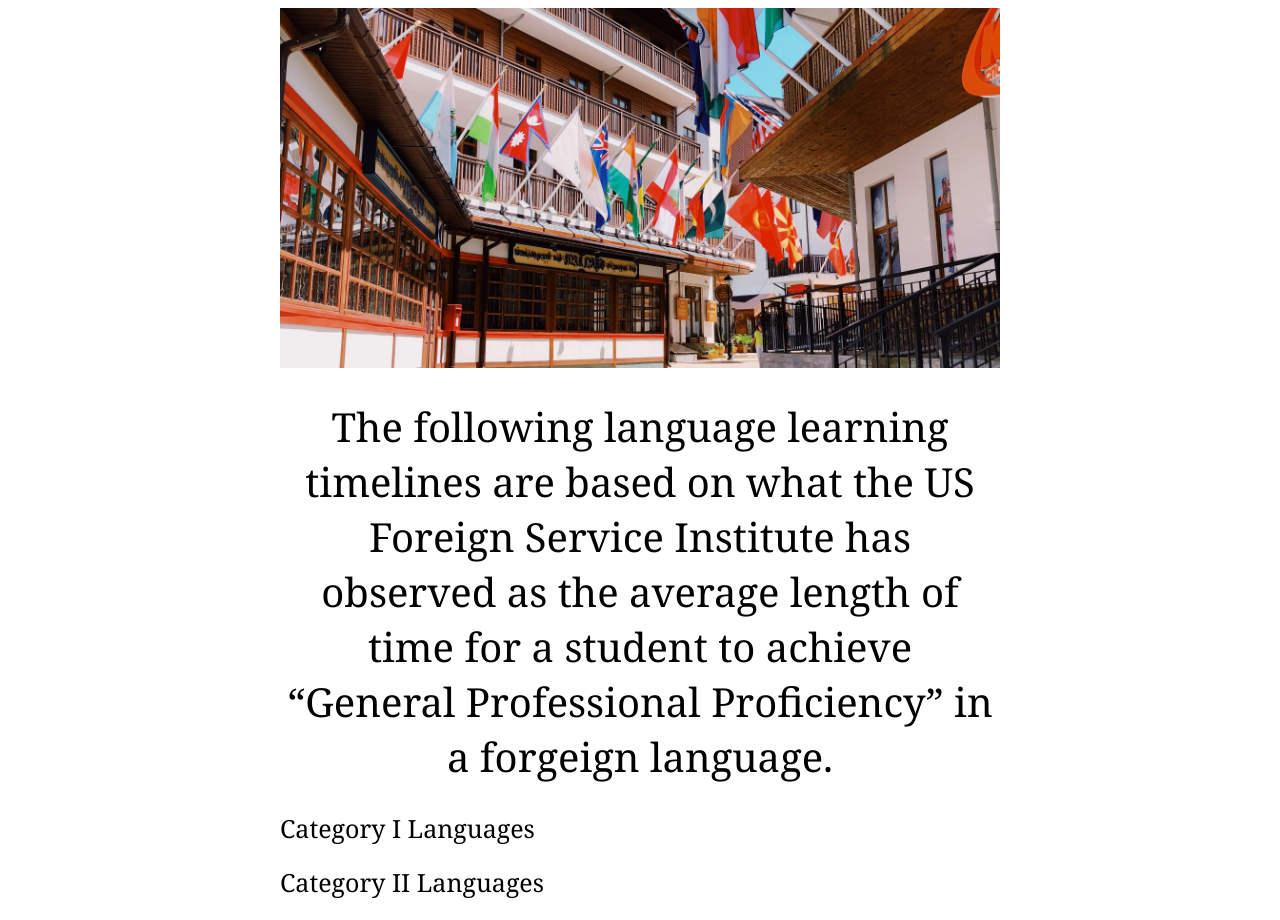
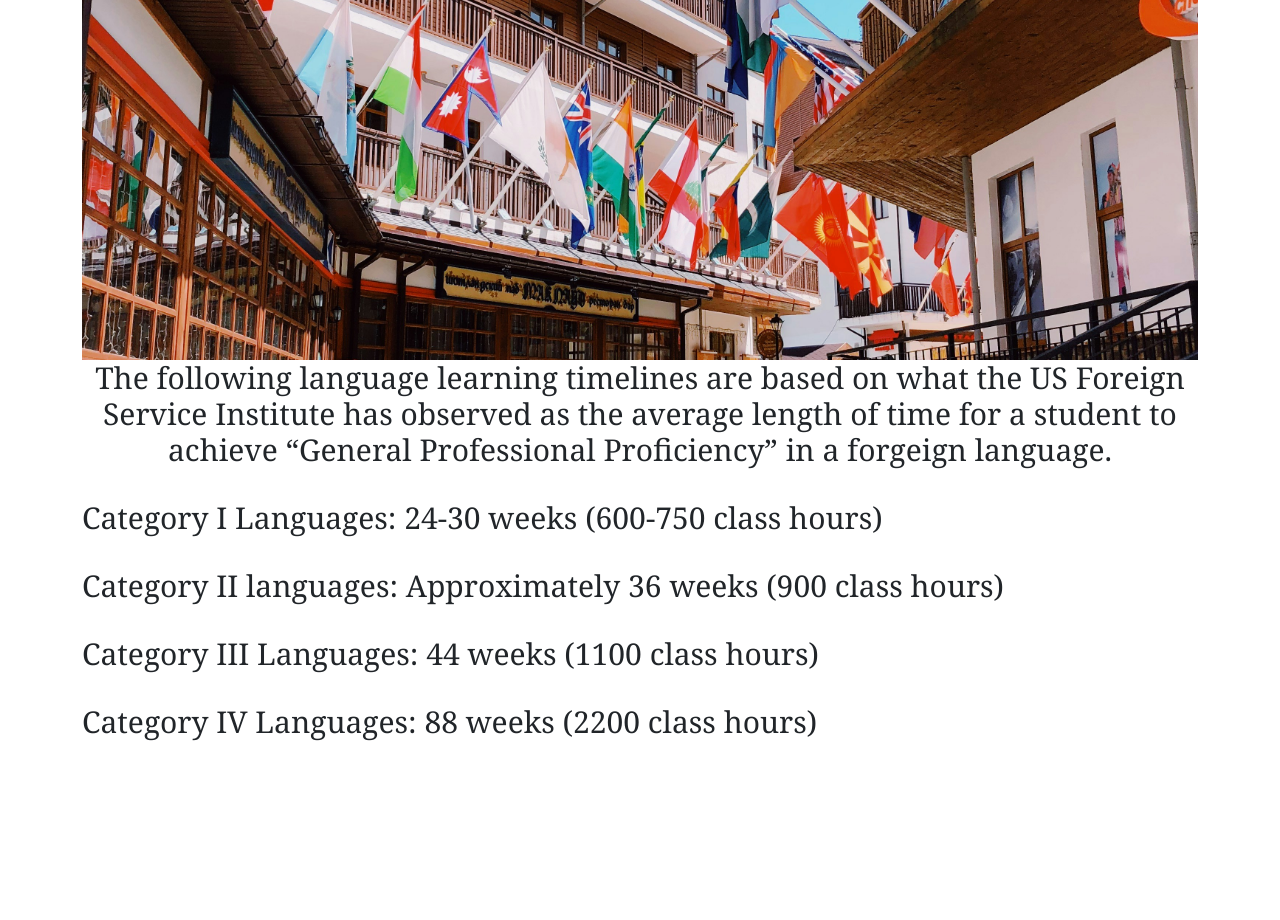
Before and after one commit to acfriday/projects, a Flask app: template python/foreign-language/templates/index.html in a window 1280 px wide. After the commit the page ends 741 px from the top, so only its background shows below. Run offline with Flask 3, Linux system fonts and the light colour scheme; the template is opened without the code that fills it, so the values that code supplies are empty.

Commit message:
update css, html, and main code

```diff
--- a/python/foreign-language/foreign-language-timeline.py
+++ b/python/foreign-language/foreign-language-timeline.py
@@ -62,7 +62,6 @@ Category_III_Languages = [
     {'id': '42', 'name': 'Uzbek'},
     {'id': '43', 'name': 'Vietnamese'},
 ]
-
 Category_IV_Languages = [
     {'id': '1', 'name': 'Arabic'},
     {'id': '2', 'name': 'Japanese'},
@@ -71,65 +70,14 @@ Category_IV_Languages = [
     {'id': '5', 'name': 'Chinese-Mandarin'},
     {'id': '6', 'name': 'Japanese'},
 ]
-
 # Root dir
 @app.route('/')
 def root():
-    return render_template('index.html')
-    """return "The following language learning timelines are based on what the US Foreign Service Institute has observed\
-        as the average length of time for a student to achieve “General Professional Proficiency” in a forgeign language." """
-
-# Category I Languages dir
-@app.get('/category-I-languages')
-def category_I_languages():
-    return f" Category I languages: 24-30 weeks (600-750 class hours) {Category_I_Languages}"
-
-# GET method for Category I Languages
-@app.get('/category-I-languages/<id>')
-def list_category_I_languages(id):
-    for language in Category_I_Languages:
-        if language['id'] == id:
-            return language
-    return "There's no language stored at this index"
-
-# Category II Languages dir
-@app.get('/category-II-languages')
-def category_II_languages():
-    return f" Category II languages: Approximately 36 weeks (900 class hours) {Category_II_Languages}"
-
-# GET method for Category II Languages
-@app.get('/category-II-languages/<id>')
-def list_category_II_languages(id):
-    for language in Category_II_Languages:
-        if language['id'] == id:
-            return language
-    return "There's no language stored at this index"
-
-# Category III Languages dir
-@app.get('/category-III-languages')
-def category_III_languages():
-    return f" Category III languages: 44 weeks (1100 class hours) {Category_III_Languages}"
-
-# GET method for Category III Languages
-@app.get('/category-III-languages/<id>')
-def list_category_III_languages(id):
-    for language in Category_III_Languages:
-        if language['id'] == id:
-            return language
-    return "There's no language stored at this index"
-
-# Category IV Languages dir
-@app.get('/category-IV-languages')
-def category_IV_languages():
-    return f" Category IV languages: 88 weeks (2200 class hours) {Category_IV_Languages}"
-
-# GET method for Category IV Languages
-@app.get('/category-IV-languages/<id>')
-def list_category_IV_languages(id):
-    for language in Category_IV_Languages:
-        if language['id'] == id:
-            return language
-    return "There's no language stored at this index"
-
+    return render_template('index.html',
+                           cat_I=Category_I_Languages,
+                           cat_II=Category_II_Languages,
+                           cat_III=Category_III_Languages,
+                           cat_IV=Category_IV_Languages,
+                           )
 if __name__ == '__main__':
     app.run(debug=True)
--- a/python/foreign-language/templates/index.html
+++ b/python/foreign-language/templates/index.html
@@ -2,59 +2,69 @@
 <html>
     <head>
         <title>Language learning timelines based on the US Foreign Service Institute studies.</title>
+        <meta charset="utf-8">
+        <meta name="viewport" content="width=device-width, initial-scale=1">
+        <link href="https://cdn.jsdelivr.net/npm/bootstrap@5.3.2/dist/css/bootstrap.min.css" rel="stylesheet" integrity="sha384-T3c6CoIi6uLrA9TneNEoa7RxnatzjcDSCmG1MXxSR1GAsXEV/Dwwykc2MPK8M2HN" crossorigin="anonymous">
         <style>
             h1 {
-                font-size: 40px;
+                font-size: 30px;
+                font-weight: normal;
                 font-family: Georgia, 'Times New Roman', Times, serif;
+            }
+            h2{
+                font-size: 30px;
+                font-family: Georgia, 'Times New Roman', Times, serif;
+            }
+            h3{
+                font-size: 25px;
                 font-weight: normal;
-                color: rgb(0, 0, 0);
-                text-align: center;
+                font-family: Georgia, 'Times New Roman', Times, serif;
             }
             #banner {
-
+                height: 360px;
                 width: 100%;
-                height: 360px;
-                object-fit: cover;
+                object-fit: cover
             }
-            h2 {
-                font-size: 25px;
-                font-family: Georgia, 'Times New Roman', Times, serif;
-                font-weight: normal;
-                color: rgb(0, 0, 0);
-                text-align: left;
-            }
-            #banner {
-
-                width: 100%;
-                height: 360px;
-                object-fit: cover;
-            }
-            p {
-
-                font-family: Georgia, 'Times New Roman', Times, serif;
-                color: rgb(0, 0, 0);
-            }
-            #container {
-
-                max-width: 720px;
-                margin: 0 auto 0 auto;
-            }
-
         </style>
     </head>
     <body>
-        <div id="container">
-        <img id="banner" src="http://127.0.0.1:5000/static/banner.jpg">
-        <h1> The following language learning timelines are based on what the US Foreign Service Institute has observed
+        <div class="container">
+        <img class="img-fluid" id="banner" src="http://127.0.0.1:5000/static/banner.jpg">
+        <h1 class="text-center"> The following language learning timelines are based on what the US Foreign Service Institute has observed
             as the average length of time for a student to achieve “General Professional Proficiency” in a forgeign language.</h1>
-        <h2>Category I Languages</h2>
-        <p>
-
-        </p>
-        <h2>Category II Languages</h2>
-        <p>
-
-        </p>
+        <h2 style="margin-top: 32px;">Category I Languages: 24-30 weeks (600-750 class hours) </h2>
+        <div>
+            {% for language in cat_I %}
+             <div style="margin-top: 16px;">
+                <h3><b>Language: </b>{{language['name']}}</h3>
+                <h3><b>Timeline: </b> {{language['timeline']}}</h3>
+            </div>
+            {% endfor %}
+        </div>
+        <h2 style="margin-top: 32px;">Category II languages: Approximately 36 weeks (900 class hours)</h2>
+        <div>
+            {% for language in cat_II %}
+             <div>
+                <h3>{{language['name']}}</h3>
+            </div>
+            {% endfor %}
+        </div>
+        <h2 style="margin-top: 32px;">Category III Languages: 44 weeks (1100 class hours) </h2>
+        <div>
+            {% for language in cat_III %}
+             <div>
+                <h3>{{language['name']}}</h3>
+            </div>
+            {% endfor %}
+        </div>
+        <h2 style="margin-top: 32px;">Category IV Languages: 88 weeks (2200 class hours) </h2>
+        <div>
+            {% for language in cat_IV %}
+             <div>
+                <h3>{{language['name']}}</h3>
+            </div>
+            {% endfor %}
+        </div>
         </div>
     </body>
 </html>
```
